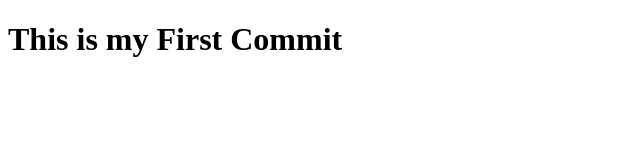
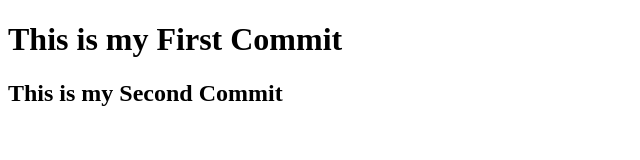
Before and after one commit to NakashArif/git-Test, a plain HTML site: page index.html in a window 1280 px wide. Shown: the whole page, without its empty margins (0-640 px from the left). Drawn offline with Linux system fonts and the light colour scheme.

Commit message:
second commit

```diff
--- a/index.html
+++ b/index.html
@@ -7,5 +7,6 @@
 </head>
 <body>
     <h1>This is my First Commit</h1>
+    <h2>This is my Second Commit</h2>
 </body>
 </html>
```
